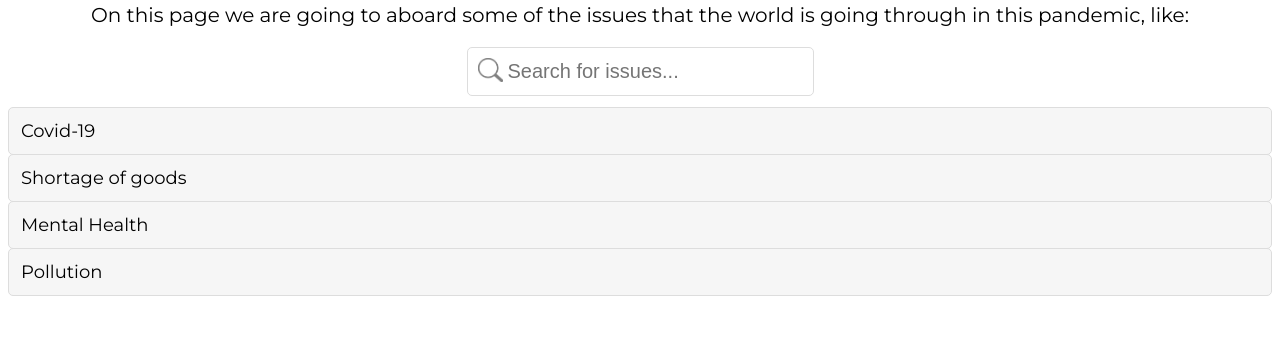
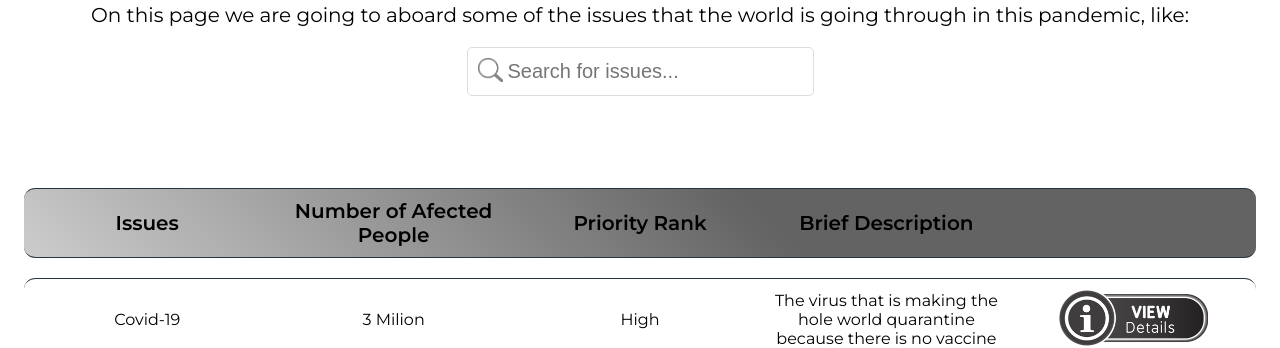
Before and after one commit to Mobwiser-IT-Academy/Share-Humanity-Daniel_Bargao, a plain HTML site: page page1.html in a window 1280 px wide. Shown: the part 625-973 px from the top of the page. Drawn offline with Linux system fonts and the light colour scheme.

Commit message:
search filter completo em sincronia com a grid

```diff
--- a/app.js
+++ b/app.js
@@ -44,9 +44,17 @@ function searchFilter() {
 }
 
 function generateList(searchFilter) {
+  grid.innerHTML = `<div class="grid-titles">
+    <div class="grid-title1">Issues</div>
+    <div class="grid-title2">Number of Afected People</div>
+    <div class="grid-title3">Priority Rank</div>
+    <div class="grid-title4">Brief Description</div>
+    <div class="grid-title5"></div>
+  </div>
+</div>`
+
   for (let i = 0; i < gridItems.length; i++) {
     if (!searchFilter || gridItems[i].Issues.toUpperCase().includes(searchFilter.value.toUpperCase())) {
-      grid.innerHTML = ``
       grid.innerHTML += `<div id="grid-items" class="grid-items">
      <div class="grid-${gridItems[i].id}1" id="${gridItems[i].id}">${gridItems[i].Issues}</div>
      <div>${gridItems[i].NumberOfAfectedPeople}</div>
@@ -56,40 +64,5 @@ function generateList(searchFilter) {
      alt="view_details" class="view_details"></div>
    </div>`;
     }
-
   }
 }
-
-/*function searchFilter() {
-  let input, filter, ul, li, a, i, txtValue, x;
-  input = document.getElementById('myInput');
-  filter = input.value.toUpperCase();
-  ul = document.getElementById("myUL");
-  li = ul.getElementsByTagName('li');
-  x = document.getElementById("grid-items");
-
-  for (i = 0; i < li.length; i++) {
-    a = li[i].getElementsByTagName("a")[0];
-    txtValue = a.textContent || a.innerText;
-    if (txtValue.toUpperCase().indexOf(filter) > -1) {
-      li[i].style.display = "";
-      x.style.display = "none";
-    } else {
-      li[i].style.display = "none";
-      x.style.display = "flex";
-    }
-  }
-}
-
-function showFunction() {
-
-  let x = document.getElementById("grid-items");
-  if (x.style.display === "flex") {
-    x.style.display = "none";
-  } else {
-    x.style.display = "flex";
-  }
-
-}
-
-console.log(grid)*/
--- a/css/page1.css
+++ b/css/page1.css
@@ -54,28 +54,6 @@ h1{
   margin-bottom: 12px;
 }
 
-#myUL {
-  list-style-type: none;
-  padding: 0;
-  margin: 0;
-}
-
-#myUL li a {
-  border: 1px solid #ddd;
-  border-radius: 5px;
-  margin-top: -1px;
-  background-color: #f6f6f6;
-  padding: 12px;
-  text-decoration: none;
-  font-size: 18px;
-  color: black;
-  display: block;
-}
-
-#myUL li a:hover:not(.header) {
-  background-color: #eee;
-}
-
 .flex-grid {
   margin: 5em 1em 5em 1em;
 }
@@ -84,7 +62,7 @@ h1{
   flex-direction: row;
 }
 
-.grid-titles, .grid-covid, .grid-shortage, .grid-mental, .grid-pollution, .grid-items{
+.grid-titles, .grid-items{
 display: flex;
 text-align: center;
 align-items: center;
@@ -94,7 +72,7 @@ border-top:  1px solid #29343d;
 border-radius: 3mm;
 margin-bottom: 1em;
 }
-.grid-titles div, .grid-covid div, .grid-shortage div, .grid-mental div, .grid-pollution div, .grid-items div {
+.grid-titles div, .grid-items div {
   padding: 10px;
   flex-basis: 20%;
   text-align: center;
@@ -151,7 +129,7 @@ width: 150px;
     border: none;
   }
 
-  .grid-covid , .grid-shortage , .grid-mental , .grid-pollution, .grid-items{
+  .grid-items{
     font-size: 16px;
     height: calc(50vh - 100px);
     margin-left: 2.5%;
--- a/page1.html
+++ b/page1.html
@@ -24,63 +24,10 @@
   <div class="flex-container">
     <div class="container">
       <input type="text" id="myInput" onkeyup="searchFilter()" placeholder="Search for issues..." title="Type in a name of a Humanitarian Issue">
-      <ul id="myUL">
-        <li><a href="page1.html#covid">Covid-19</a></li>
-        <li><a href="page1.html#shortage">Shortage of goods</a></li>
-        <li><a href="page1.html#mental">Mental Health</a></li>
-        <li><a href="page1.html#pollution">Pollution</a></li>
-      </ul>
     </div>
   </div>
 
-  <div class="flex-grid" id="flex-grid">
-    <div class="grid-titles">
-      <div class="grid-title1">Issues</div>
-      <div class="grid-title2">Number of Afected People</div>
-      <div class="grid-title3">Priority Rank</div>
-      <div class="grid-title4">Brief Description</div>
-      <div class="grid-title5"></div>
-    </div>
-
-    <!--<div class="grid-covid" id="Covid-19">
-      <div class="grid-covid1">Covid-19</div>
-      <div class="grid-covid2"><span class="hide-desktop show-mobile">Number of Afected People:</span>3 Milion</div>
-      <div class="grid-covid3"><span class="hide-desktop show-mobile">Priority:</span>High</div>
-      <div class="grid-covid4"><span class="hide-desktop show-mobile">Brief Description:</span>The virus that is making
-        the hole world quarantine because there is no vaccine</div>
-      <div class="grid-Covid5"><a href="page2.html"><img src="images/view_details2-2.jpg.png" alt="view_details"
-            class="view_details"></a></div>
-    </div>
-    <div class="grid-shortage" id="Shortage-of-Goods">
-      <div class="grid-shortage1">Shortage of Goods</div>
-      <div class="grid-shortage2"><span class="hide-desktop show-mobile">Number of Afected People:</span>7.6 Bilion
-      </div>
-      <div class="grid-shortage3"><span class="hide-desktop show-mobile">Priority:</span>Medium</div>
-      <div class="grid-shortage4"><span class="hide-desktop show-mobile">Brief Description:</span>People tend to buy
-        things on impulse and now that has more impact than ever</div>
-      <div class="grid-shortage5"><a href="page2.html#Shortage-of-Goods-2"><img src="images/view_details2-2.jpg.png"
-            alt="view_details" class="view_details"></a></div>
-    </div>
-    <div class="grid-mental" id="Mental-Health">
-      <div class="grid-mental1">Mental Health</div>
-      <div class="grid-mental2"><span class="hide-desktop show-mobile">Number of Afected People:</span>Not defined</div>
-      <div class="grid-mental3"><span class="hide-desktop show-mobile">Priority:</span>Low</div>
-      <div class="grid-mental4"><span class="hide-desktop show-mobile">Brief Description:</span>Because we are
-        quarantined and can't go out a lot of people are having mental health issues</div>
-      <div class="grid-mental5"><a href="page2.html#Mental-Health-2"><img src="images/view_details2-2.jpg.png"
-            alt="view_details" class="view_details"></a></div>
-    </div>
-    <div class="grid-pollution" id="Pollution">
-      <div class="grid-pollution1">Pollution</div>
-      <div class="grid-pollution2"><span class="hide-desktop show-mobile">Number of Afected People:</span>7.6 Bilion
-      </div>
-      <div class="grid-pollution3"><span class="hide-desktop show-mobile">Priority:</span>Low</div>
-      <div class="grid-pollution4"><span class="hide-desktop show-mobile">Brief Description:</span>Pollution is a global
-        issue that is really important in today society but is way less of an issue due to global quarantine</div>
-      <div class="grid-pollution5"><a href="page2.html#Pollution-2"><img src="images/view_details2-2.jpg.png"
-            alt="view_details" class="view_details"></a></div>
-    </div>-->
-  </div>
+  <div class="flex-grid" id="flex-grid"></div>
   <script src="app.js"></script>
 </body>
 
```
